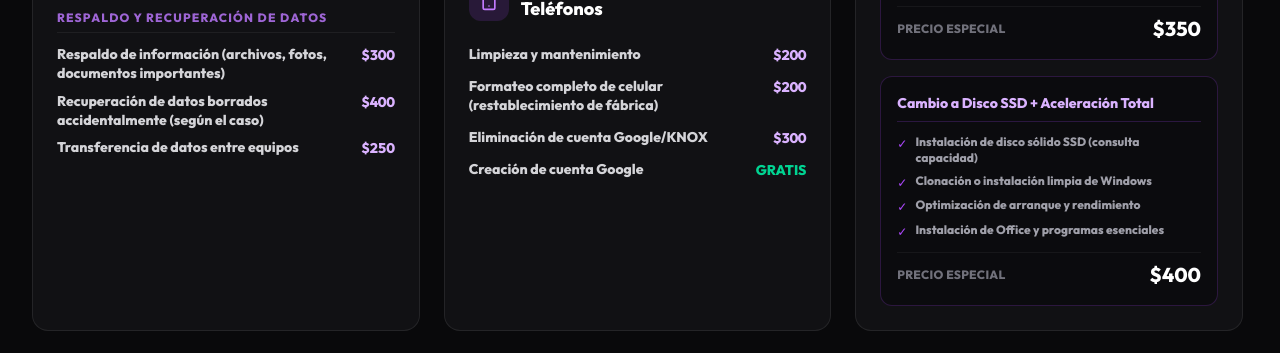
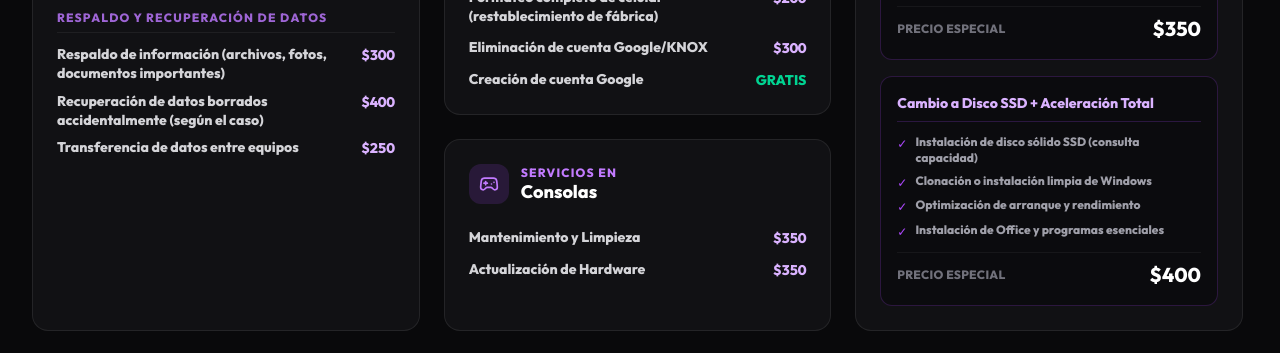
Before and after one commit to Shooukoo/gest-reparaciones, a Next.js app: page / in a window 1280 px wide. Shown: the part 1600-1953 px from the top of the page. Built offline with nearby package versions, Linux system fonts and the light colour scheme; no server answers.

Commit message:
implementacion de precios para consola

```diff
--- a/src/components/PriceCatalog.tsx
+++ b/src/components/PriceCatalog.tsx
@@ -1,7 +1,7 @@
 "use client";
 
 import { useState } from "react";
-import { Monitor, Smartphone, Sparkles, Tag, GraduationCap, ChevronDown, ChevronUp } from "lucide-react";
+import { Monitor, Smartphone, Sparkles, Tag, GraduationCap, ChevronDown, ChevronUp, Gamepad2 } from "lucide-react";
 
 /* ── Types ── */
 interface ServiceItem {
@@ -61,6 +61,11 @@ const TELEFONOS: ServiceItem[] = [
     { name: "Formateo completo de celular (restablecimiento de fábrica)", price: 200 },
     { name: "Eliminación de cuenta Google/KNOX", price: 300 },
     { name: "Creación de cuenta Google", price: "GRATIS" },
+];
+
+const CONSOLAS: ServiceItem[] = [
+    { name: "Mantenimiento y Limpieza", price: 350 },
+    { name: "Actualización de Hardware", price: 350 },
 ];
 
 const PROMOS: PromoItem[] = [
@@ -368,7 +373,7 @@ export default function PriceCatalog() {
                         ))}
                     </div>
 
-                    {/* ── Col 2: Extras + Teléfonos ── */}
+                    {/* ── Col 2: Extras + Teléfonos + Consolas ── */}
                     <div className="flex flex-col gap-6">
                         <div className="bg-zinc-900/60 border border-white/8 rounded-2xl p-6 flex-1">
                             <SectionHeader icon={Sparkles} title="Extras" subtitle="Servicios" />
@@ -378,6 +383,11 @@ export default function PriceCatalog() {
                         <div className="bg-zinc-900/60 border border-white/8 rounded-2xl p-6 flex-1">
                             <SectionHeader icon={Smartphone} title="Teléfonos" subtitle="Servicios en" />
                             <SimpleList items={TELEFONOS} student={student} />
+                        </div>
+
+                        <div className="bg-zinc-900/60 border border-white/8 rounded-2xl p-6 flex-1">
+                            <SectionHeader icon={Gamepad2} title="Consolas" subtitle="Servicios en" />
+                            <SimpleList items={CONSOLAS} student={student} />
                         </div>
                     </div>
 
--- a/src/components/RepairForm.tsx
+++ b/src/components/RepairForm.tsx
@@ -14,6 +14,7 @@ const DISPOSITIVOS: TipoDispositivo[] = [
     "PC de Escritorio",
     "Celular / Smartphone",
     "Tablet",
+    "Consola",
     "Otro",
 ];
 
@@ -56,6 +57,12 @@ const SERVICIOS_POR_DISPOSITIVO: Record<TipoDispositivo, TipoServicio[]> = {
         "Asesoría Técnica",
         "Otro",
     ],
+    "Consola": [
+        "Mantenimiento y Limpieza",
+        "Actualización de Hardware (Consola)",
+        "Asesoría Técnica",
+        "Otro",
+    ],
     "Otro": [
         "Mantenimiento y Limpieza",
         "Eliminación de Virus y Malware",
@@ -64,6 +71,7 @@ const SERVICIOS_POR_DISPOSITIVO: Record<TipoDispositivo, TipoServicio[]> = {
         "Respaldo de Información",
         "Recuperación de Datos",
         "Actualización de Hardware (RAM/SSD)",
+        "Actualización de Hardware (Consola)",
         "Armado de PC a la Medida",
         "Mantenimiento de Celular",
         "Formateo de Celular",
--- a/src/types/ticket.ts
+++ b/src/types/ticket.ts
@@ -7,6 +7,7 @@ export type TipoDispositivo =
   | "PC de Escritorio"
   | "Celular / Smartphone"
   | "Tablet"
+  | "Consola"
   | "Otro";
 
 export type TipoServicio =
@@ -17,6 +18,7 @@ export type TipoServicio =
   | "Respaldo de Información"
   | "Recuperación de Datos"
   | "Actualización de Hardware (RAM/SSD)"
+  | "Actualización de Hardware (Consola)"
   | "Armado de PC a la Medida"
   | "Mantenimiento de Celular"
   | "Formateo de Celular"
```
